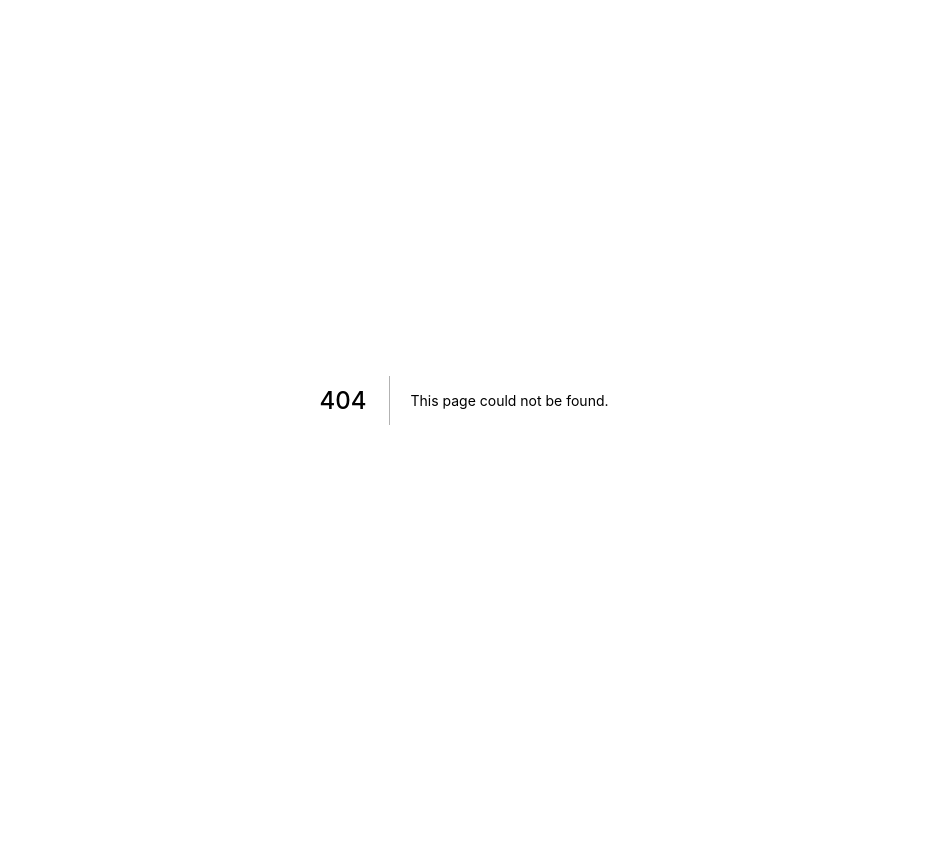
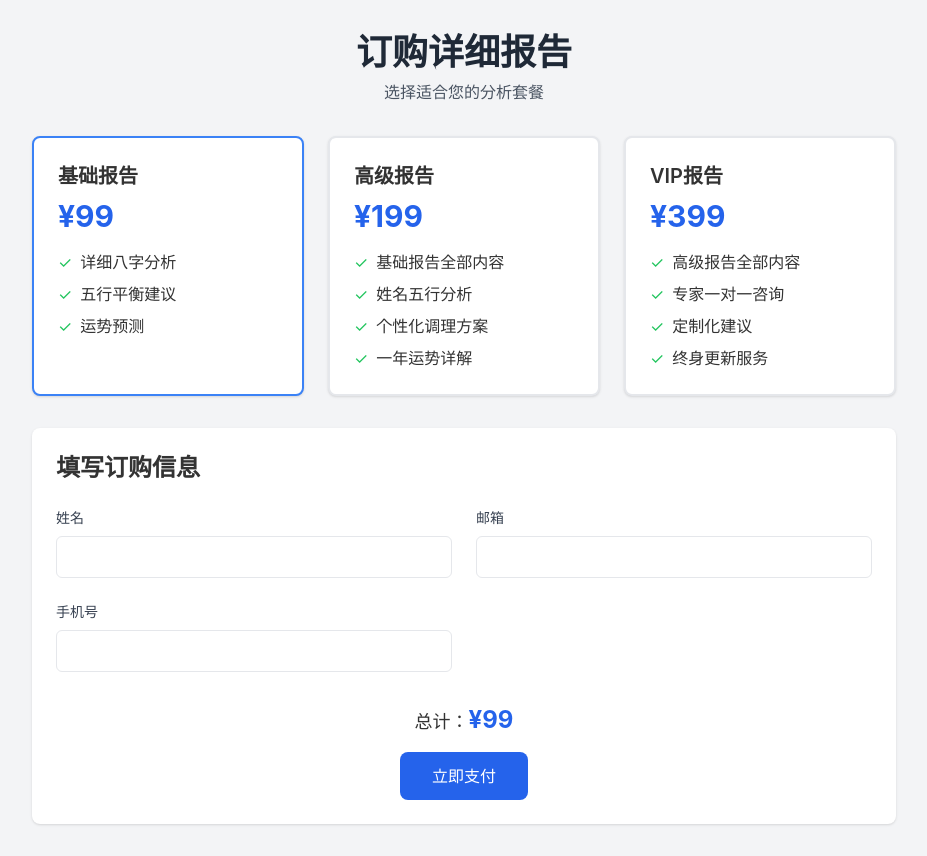
Before and after one commit to winsentrobot008/wuxing, a Next.js app: page /order in a window 1280 px wide. Before the commit this address had no page. Shown: the whole page, without its empty margins (176-1103 px from the left). Before the commit the page ends 800 px from the top, so only its background shows below. Built offline with nearby package versions, Linux system fonts and the light colour scheme.

Commit message:
添加订购页面和功能

```diff
--- a/pages/index.js
+++ b/pages/index.js
@@ -321,6 +321,7 @@ export default function Home() {
 
         {result && (
           <div className="space-y-6">
+            {/* 现有的八字和图表显示 */}
             <div className="bg-white rounded-lg shadow p-6 mb-6">
               <h3 className="text-xl font-semibold mb-4">八字</h3>
               <div className="grid grid-cols-4 gap-4 text-center">
@@ -342,6 +343,52 @@ export default function Home() {
                 </div>
               </div>
             </div>
+
+            <div className="bg-white rounded-lg shadow p-6 mb-6">
+              <h3 className="text-xl font-semibold mb-4">五行分布</h3>
+              <div className="grid grid-cols-1 md:grid-cols-2 gap-6">
+                <div className="h-[200px] flex items-center justify-center">
+                  <WuxingPieChart data={result.wuxingCounts} />
+                </div>
+                <div className="h-[200px] flex items-center justify-center">
+                  <WuxingRadarChart data={result.wuxingCounts} />
+                </div>
+              </div>
+              <div className="mt-4 grid grid-cols-5 gap-2">
+                <div className="text-center">
+                  <div className="w-4 h-4 bg-[#4CAF50] mx-auto mb-1"></div>
+                  <div>木: {result.wuxingCounts.wood}</div>
+                </div>
+                <div className="text-center">
+                  <div className="w-4 h-4 bg-[#FF5722] mx-auto mb-1"></div>
+                  <div>火: {result.wuxingCounts.fire}</div>
+                </div>
+                <div className="text-center">
+                  <div className="w-4 h-4 bg-[#795548] mx-auto mb-1"></div>
+                  <div>土: {result.wuxingCounts.earth}</div>
+                </div>
+                <div className="text-center">
+                  <div className="w-4 h-4 bg-[#9E9E9E] mx-auto mb-1"></div>
+                  <div>金: {result.wuxingCounts.metal}</div>
+                </div>
+                <div className="text-center">
+                  <div className="w-4 h-4 bg-[#2196F3] mx-auto mb-1"></div>
+                  <div>水: {result.wuxingCounts.water}</div>
+                </div>
+              </div>
+            </div>
+
+            {/* 添加订购按钮 */}
+            <div className="bg-gradient-to-r from-blue-500 to-purple-600 rounded-lg shadow p-6 text-center text-white">
+              <h3 className="text-xl font-semibold mb-2">获取详细报告</h3>
+              <p className="mb-4">想要更深入的五行分析和个性化建议？</p>
+              <button
+                onClick={() => window.location.href = '/order'}
+                className="bg-white text-blue-600 px-6 py-3 rounded-lg font-semibold hover:bg-gray-100 transition duration-200"
+              >
+                立即订购详细报告 ¥99
+              </button>
+            </div>
           </div>
         )}
       </div>
@@ -349,7 +396,7 @@ export default function Home() {
       <Script src="https://cdn.jsdelivr.net/npm/chart.js" strategy="beforeInteractive" />
 
       <footer className="text-center text-gray-400 text-sm py-4">
-        版本号：1.0.0 &nbsp;|&nbsp; 日期：2024-06-09
+        版本号：1.0.1 &nbsp;|&nbsp; 日期：2024-12-19
       </footer>
     </div>
   )
--- /dev/null
+++ b/pages/order.js
@@ -0,0 +1,127 @@
+import { useState } from 'react'
+import Head from 'next/head'
+import { useRouter } from 'next/router'
+
+export default function Order() {
+  const [formData, setFormData] = useState({
+    name: '',
+    email: '',
+    phone: '',
+    package: 'basic'
+  })
+  const [loading, setLoading] = useState(false)
+  const router = useRouter()
+
+  const packages = {
+    basic: { name: '基础报告', price: 99, features: ['详细八字分析', '五行平衡建议', '运势预测'] },
+    premium: { name: '高级报告', price: 199, features: ['基础报告全部内容', '姓名五行分析', '个性化调理方案', '一年运势详解'] },
+    vip: { name: 'VIP报告', price: 399, features: ['高级报告全部内容', '专家一对一咨询', '定制化建议', '终身更新服务'] }
+  }
+
+  const handleSubmit = async (e) => {
+    e.preventDefault()
+    setLoading(true)
+
+    // 这里可以集成支付接口
+    try {
+      // 模拟订单处理
+      await new Promise(resolve => setTimeout(resolve, 2000))
+      alert('订单提交成功！我们将在24小时内发送详细报告到您的邮箱。')
+      router.push('/')
+    } catch (error) {
+      alert('订单提交失败，请重试')
+    } finally {
+      setLoading(false)
+    }
+  }
+
+  return (
+    <div className="bg-gray-100 min-h-screen">
+      <Head>
+        <title>订购详细报告 - 八字五行分析系统</title>
+      </Head>
+
+      <div className="container mx-auto px-4 py-8 max-w-4xl">
+        <div className="text-center mb-8">
+          <h1 className="text-4xl font-bold text-gray-800 mb-2">订购详细报告</h1>
+          <p className="text-gray-600">选择适合您的分析套餐</p>
+        </div>
+
+        <div className="grid grid-cols-1 md:grid-cols-3 gap-6 mb-8">
+          {Object.entries(packages).map(([key, pkg]) => (
+            <div
+              key={key}
+              className={`bg-white rounded-lg shadow p-6 cursor-pointer border-2 transition ${
+                formData.package === key ? 'border-blue-500' : 'border-gray-200'
+              }`}
+              onClick={() => setFormData({...formData, package: key})}
+            >
+              <h3 className="text-xl font-semibold mb-2">{pkg.name}</h3>
+              <div className="text-3xl font-bold text-blue-600 mb-4">¥{pkg.price}</div>
+              <ul className="space-y-2">
+                {pkg.features.map((feature, index) => (
+                  <li key={index} className="flex items-center">
+                    <span className="text-green-500 mr-2">✓</span>
+                    {feature}
+                  </li>
+                ))}
+              </ul>
+            </div>
+          ))}
+        </div>
+
+        <div className="bg-white rounded-lg shadow p-6">
+          <h2 className="text-2xl font-semibold mb-6">填写订购信息</h2>
+          <form onSubmit={handleSubmit}>
+            <div className="grid grid-cols-1 md:grid-cols-2 gap-6">
+              <div>
+                <label className="block text-sm font-medium text-gray-700 mb-2">姓名</label>
+                <input
+                  type="text"
+                  required
+                  value={formData.name}
+                  onChange={(e) => setFormData({...formData, name: e.target.value})}
+                  className="w-full px-4 py-2 border rounded-md focus:ring-2 focus:ring-blue-500"
+                />
+              </div>
+              <div>
+                <label className="block text-sm font-medium text-gray-700 mb-2">邮箱</label>
+                <input
+                  type="email"
+                  required
+                  value={formData.email}
+                  onChange={(e) => setFormData({...formData, email: e.target.value})}
+                  className="w-full px-4 py-2 border rounded-md focus:ring-2 focus:ring-blue-500"
+                />
+              </div>
+              <div>
+                <label className="block text-sm font-medium text-gray-700 mb-2">手机号</label>
+                <input
+                  type="tel"
+                  required
+                  value={formData.phone}
+                  onChange={(e) => setFormData({...formData, phone: e.target.value})}
+                  className="w-full px-4 py-2 border rounded-md focus:ring-2 focus:ring-blue-500"
+                />
+              </div>
+            </div>
+
+            <div className="mt-8 text-center">
+              <div className="mb-4">
+                <span className="text-lg">总计：</span>
+                <span className="text-2xl font-bold text-blue-600">¥{packages[formData.package].price}</span>
+              </div>
+              <button
+                type="submit"
+                disabled={loading}
+                className="bg-blue-600 text-white px-8 py-3 rounded-lg hover:bg-blue-700 transition duration-200 disabled:bg-gray-400"
+              >
+                {loading ? '处理中...' : '立即支付'}
+              </button>
+            </div>
+          </form>
+        </div>
+      </div>
+    </div>
+  )
+}
```
